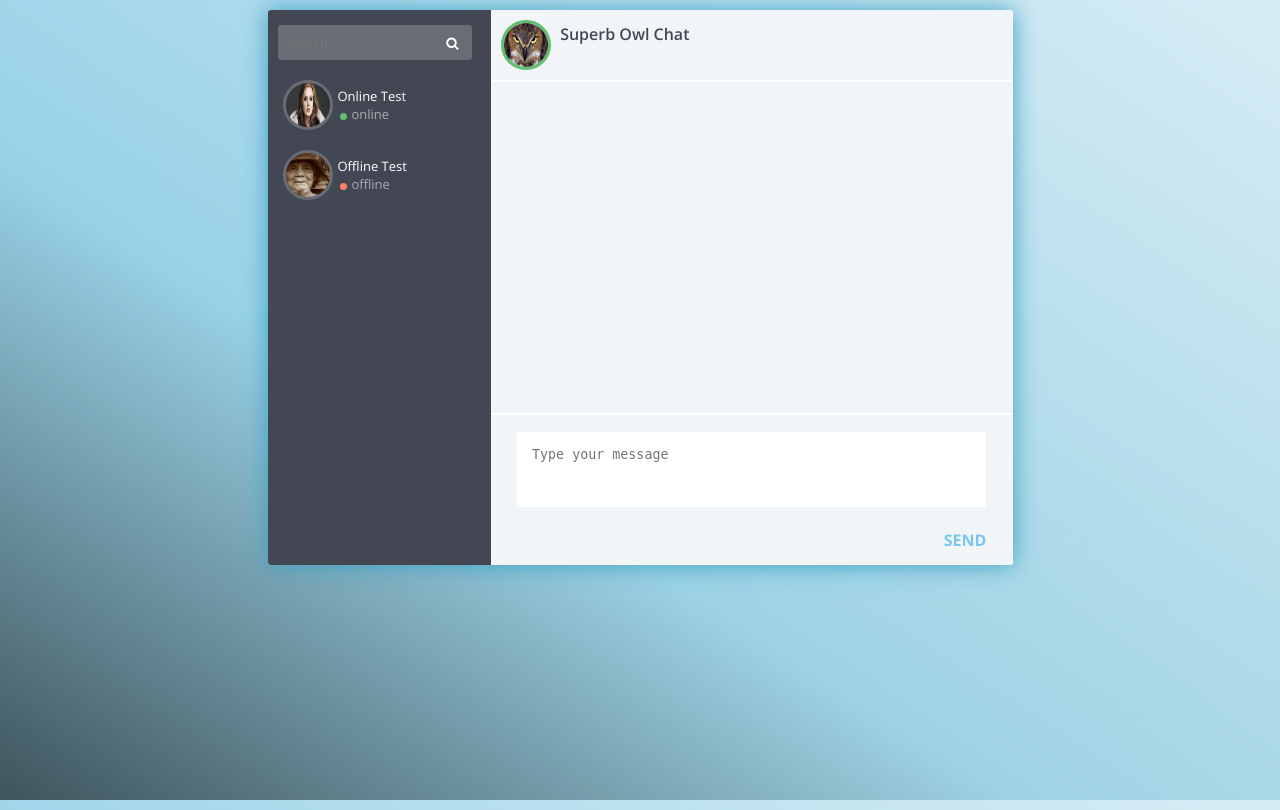
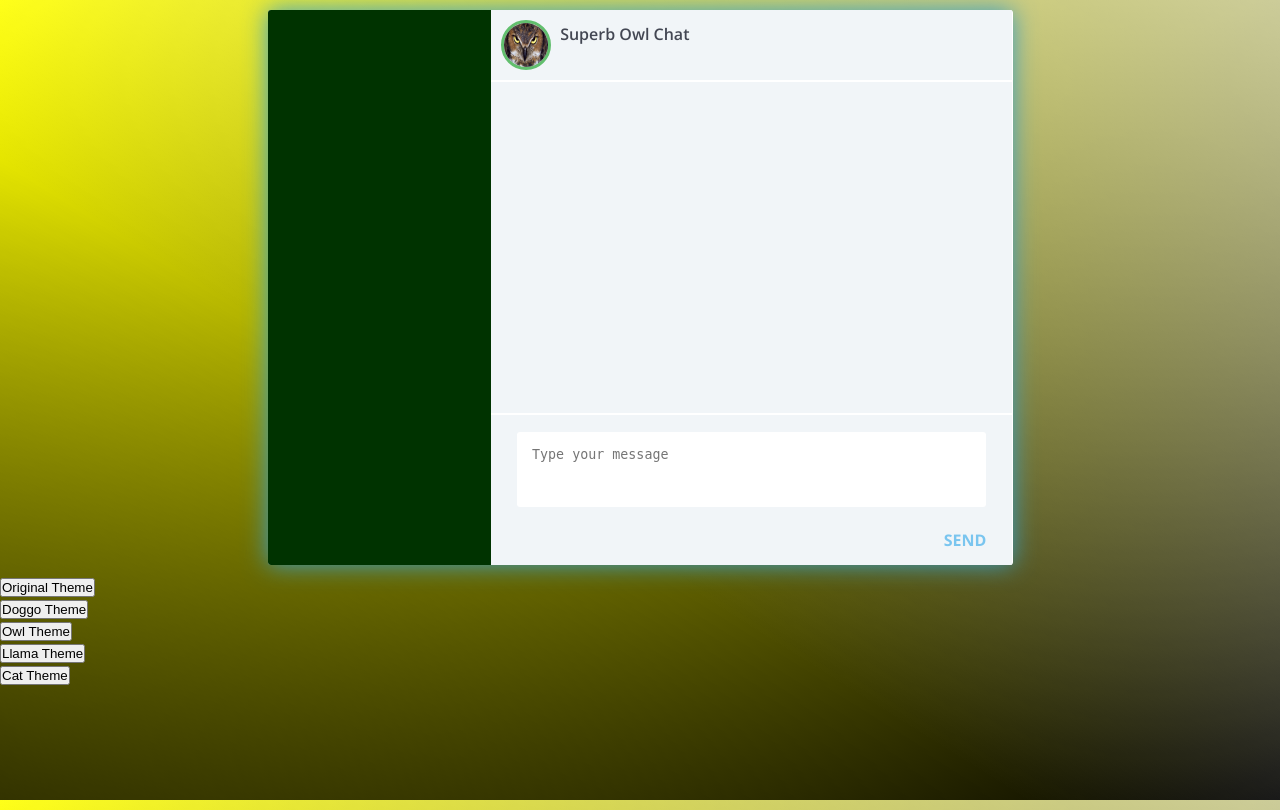
Before and after one commit to zachary-trudo/xXIMXx_666, a Flask app: page /chatApp.html in a window 1280 px wide. Run offline with Flask 2, Linux system fonts and the light colour scheme; data that the repository does not hold is empty; some libraries are stand-ins or nearby versions.

Commit message:
final integration code with updated main.py to support the integration.
fixed a bug that was clearing out everyones text box when a message sent

removed search bar from chatApp.html

included updated CSS that changes colors. Made it UO themed initally.

bells and whistles theme buttons

fixed a theme issue from weird inheritance

style changes for themes

```diff
--- a/SERVER/main.py
+++ b/SERVER/main.py
@@ -67,9 +67,12 @@
   username = request.json["username"]
   password = request.json["password"]
   users = fo.get_contacts()
-  for user, passwd in users:
+  for contact in users:
+    user = contact.get("username", None)
+    passwd = contact.get("password", None)
     if user == username and passwd == password:
       retVal = True
+      break
   return flask.json.jsonify(result={"verified": retVal})
 
 @app.errorhandler(404)
--- a/SERVER/static/css/style.css
+++ b/SERVER/static/css/style.css
@@ -12,8 +12,8 @@
 body {
   overflow: hidden;
   font-family: 'Open Sans', sans-serif;
-  background-image: -webkit-linear-gradient(top right, rgba(255, 255, 255, 0.6), transparent 60%, rgba(0, 0, 0, 0.6)), -webkit-linear-gradient(bottom right, #a0d3e4, #97d1e7);
-  background-image: linear-gradient(to bottom left, rgba(255, 255, 255, 0.6), transparent 60%, rgba(0, 0, 0, 0.6)), linear-gradient(to top left, #a0d3e4, #97d1e7);
+  background-image: -webkit-linear-gradient(top right, rgba(255, 255, 255, 0.6), transparent 60%, rgba(0, 0, 0, 0.6)), -webkit-linear-gradient(bottom right, #000000, #ffff00);
+  background-image: linear-gradient(to bottom left, rgba(255, 255, 255, 0.6), transparent 60%, rgba(0, 0, 0, 0.6)), linear-gradient(to top left, #000000, #ffff00);
 }
 .ui {
   margin: 10px auto;
@@ -62,7 +62,7 @@
   box-sizing: content-box;
   padding-right: 1%;
   height: 100%;
-  background: #434753;
+  background: #003300;
 }
 .ui .chat {
   width: 70%;
@@ -125,7 +125,7 @@
           flex: 1;
 }
 .ui .list-friends .user {
-  color: #fff;
+  color: #ffff00;
   margin-top: 12px;
 }
 .ui .list-friends .status {
--- a/SERVER/static/js/chat.js
+++ b/SERVER/static/js/chat.js
@@ -1,7 +1,8 @@
 (function() {
-  var clearResizeScroll, postMessage, getMessage, getInput, showMessage, hash;
+  var clearResizeScroll, postMessage, getMessage, getInput, showMessage, hash, showUser, listUsers, localUser, userHash;
 
   hash = {}
+  userHash = {};
 
   conf = {
     cursorcolor: "#696c75",
@@ -16,7 +17,11 @@
   };
 
   clearResizeScroll = function() {
-    $("#text").val("");
+      /*
+      /clears out the text box and sets up the chat box to follow messages as they
+      /appear in the chat box so it scrolls as it fills up
+      */
+
       $(".messages").getNiceScroll(0).resize();
       return $(".messages").getNiceScroll(0).doScrollTop(999999, 999);
   };
@@ -25,15 +30,19 @@
       /gets input the user enters and passes it to postMessage
       */
       var innerText = $.trim($('#text').val());
+      localUser = sessionStorage.username;
       if (innerText !== ""){
-          var packet = {'username':'Adam' , 'message':innerText , 'date':new Date().toUTCString()};
+          var packet = {'username':localUser , 'message':innerText , 'date':new Date().toUTCString()};
           postMessage(packet);
+          $("#text").val("");
       }
   };
 
   postMessage = function(packet) {
       /*
-      /sends packet to Server
+      /sends packet to Server containing username, date, message
+      /upon it successfully sending, it calls getMessage() to then
+      /post it to the chat box
       */
       $.ajax({
           url:'/post_message',
@@ -42,10 +51,10 @@
           contentType: 'application/json',
           dataType: 'json',
           success: function(msg){
-            console.log("Good news every one!");
+            getMessage();
+
         }
     });
-      getMessage();
   };
 
   getMessage = function(){
@@ -59,9 +68,9 @@
           success: function(msg){
               /*
               /Checks if the message isn't already in the set hash by calling hasOwnProperty().
-              /if it's not in the set then it creates a key out of the string of username+date+message,
+              /If it's not in the set then it creates a key out of the string of username+date+message,
               /this way multiple messages can be sent by the same user that potentially contain
-              /the same message since the times will be different it will go through and then.
+              /the same message but since the times will be different it will go through.
               /this prevents the server from just repeating the last message over and over
               /by the setInterval call.
               */
@@ -72,30 +81,91 @@
           }
       });
   };
+  listUsers = function(){
+      /*
+      /Gets json data from the server.
+      /Pulls the contacts from the server and adds them to the user list on the left if
+      /they are not already there by checking a set called userHash. If the user is not
+      /in the set then they are added to the user list and the set so they won't be added
+      /more than once.
+      */
+      $.ajax({
+          url:'/get_users',
+          dataType: 'json',
+          type: 'GET',
+          success: function(msg){
+              for(var i = 0; i < msg.result.length; i++){
+                  if(!userHash.hasOwnProperty(msg.result[i].username.toString())){
+                      userHash[msg.result[i].username.toString()] = true;
+                      showUser(msg.result[i].username.toString());
+                  }
+              }
+          }
+      });
+  };
 
-  //Call to the server to get the message every half second. Allows for users to
-  //see each others messages
+  //Call to the server to get the message every half second and refresh user list every 2 seconds.
+  //Allows for users to see each others messages and for users to see who has made an account
   window.setInterval(getMessage, 500);
+  window.setInterval(listUsers, 2000);
 
   showMessage = function(username, msg, date){
+      /*
+      /Takes in a username, message, and date that is passed in from the getMessage function
+      /Appends the html chatApp.html with the incoming messages then clears the text entry box
+      */
       $('.messages').append("<li class=\"i\"><div class=\"head\"><span class=\"time\">"+date+"</span><span class=\"name\"></span></div><div class=\"message\">"+username + ":&nbsp " + msg +"</div></li>");
       clearResizeScroll();
-
   };
 
+  showUser = function(user){
+      /*
+      /Takes in a username from the listUsers function
+      /Appends the user list to the left of the chat box
+      */
+      $('.list-friends').append("<li><img width=\"50\" height =\"50\" src=\"https://s-media-cache-ak0.pinimg.com/originals/eb/c9/17/ebc917e347c0a6f87669e3564984a087.jpg\"><div class=\"user\">"+user+"</div></li>");
+    }
 
   $(document).ready(function() {
+      /*
+      /sets up scrolling config
+      /set up so a user can hit enter to send a message or click the send button to send a message
+      */
       $(".list-friends").niceScroll(conf);
       $(".messages").niceScroll(lol);
-    $("#text").keypress(function(e) {
-      if (e.keyCode === 13) {
+      $("#original").click(function(){
+          $('body').css("background-image", "-webkit-linear-gradient(top right, rgba(255, 255, 255, 0.6), transparent 60%, rgba(0, 0, 0, 0.6)), -webkit-linear-gradient(bottom right, #000000, #ffff00)");
+          $('body').css("background-image", "linear-gradient(to bottom left, rgba(255, 255, 255, 0.6), transparent 60%, rgba(0, 0, 0, 0.6)), linear-gradient(to top left, #000000, #ffff00)");
+      });
+      $("#doggo").click(function(){
+          $('body').css("background-image", "url('http://barkpost-assets.s3.amazonaws.com/wp-content/uploads/2013/11/dogepaints.jpg')");
+          $('body').css("background-size", "cover");
+
+      });
+      $("#owl").click(function(){
+          $('body').css("background-image", "url('http://i.imgur.com/xutwtmP.png')");
+          $('body').css("background-size", "initial");
+          $('body').css("position", "center");
+      });
+      $("#llamas").click(function(){
+          $('body').css("background-image", "url('http://img.memecdn.com/llama-take-a-selfie_o_3305751.jpg')");
+          $('body').css("background-size", "initial");
+          $('body').css("position", "center");
+      });
+      $("#cat").click(function(){
+          $('body').css("background-image", "url('https://i2.wp.com/100happybirthdaymemes.com/wp-content/uploads/2016/06/cat-meme-218141_w1000-1.jpg')");
+          $('body').css("background-size", "initial");
+          $('body').css("position", "center");
+      });
+
+      $("#text").keypress(function(e){
+          if (e.keyCode === 13){
               getInput();
               return false;
           }
       });
-    return $(".send").click(function() {
+      return $(".send").click(function(){
           return getInput();
       });
   });
-
 }).call(this);
--- a/SERVER/templates/chatApp.html
+++ b/SERVER/templates/chatApp.html
@@ -9,25 +9,8 @@
 <body>
     <div class="ui">
 	<div class="left-menu">
-	<form action="#" class="search">
-        <input placeholder="search..." type="search" name="" id="">
-        <input type="submit" value="&#xf002;">
-	</form>
+
 <menu class="list-friends">
-<li>
-    <img width="50" height="50" src="{{ url_for('static', filename='images/adeleTest.jpg') }}">
-    <div class="info">
-	       <div class="user">Online Test</div>
-			<div class="status on"> online</div>
-	</div>
-</li>
-<li>
-    <img width="50" height="50" src="{{ url_for('static', filename='images/offTest.jpeg') }}">
-    <div class="info">
-        <div class="user">Offline Test</div>
-		<div class="status off">offline</div>
-	</div>
-</li>
 </menu>
 </div>
 <div class="chat">
@@ -48,6 +31,15 @@
 </div>
 </div>
 </div>
+<button id = "original" type = "button"> Original Theme </button>
+<br>
+<button id = "doggo" type = "button"> Doggo Theme </button>
+<br>
+<button id = "owl" type = "button"> Owl Theme </button>
+<br>
+<button id = "llamas" type = "button"> Llama Theme </button>
+<br>
+<button id = "cat" type = "button"> Cat Theme </button>
     <!--jquery.min.js gives the ability for using jquery-->
     <script src="{{ url_for('static', filename='js/jquery.min.js') }}"></script>
     <!--jquery.niceScroll.js allows for a clean scroll in our chat application-->
```
Also changed, not shown: other parts of SERVER/static/css/style.css (+8 -23 lines), SERVER/static/js/login.js (+113 -10 lines), SERVER/templates/login.html (+11 -10 lines). Lines whose indentation alone changed are shown as unchanged.
